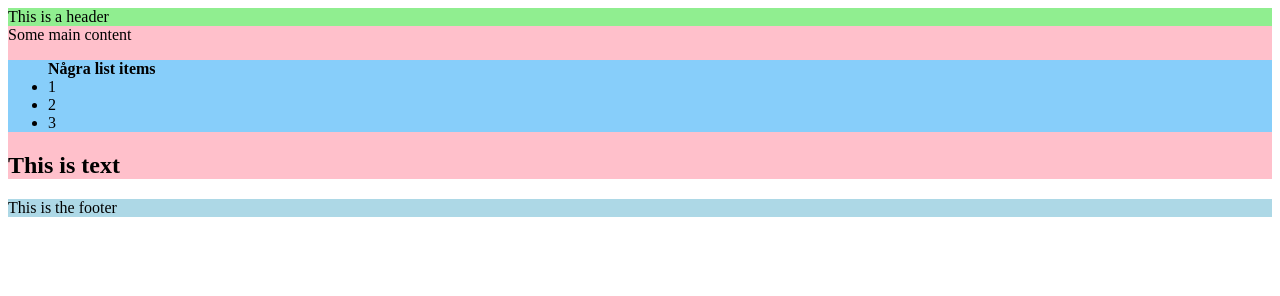
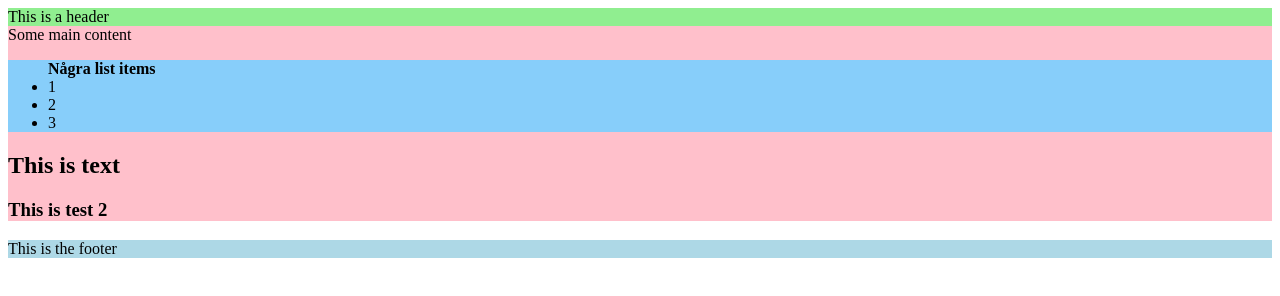
Before and after one commit to SophiaKornelia/gitGraphTest, a plain HTML site: page index.html in a window 1280 px wide. Drawn offline with Linux system fonts and the light colour scheme.

Commit message:
test2igen

```diff
--- a/index.html
+++ b/index.html
@@ -17,6 +17,7 @@
                 <li>3</li>
             </ul>
             <h2>This is text</h2>
+            <h3>This is test 2</h3>
         </div>
     </main>
     <footer>This is the footer</footer>
```
